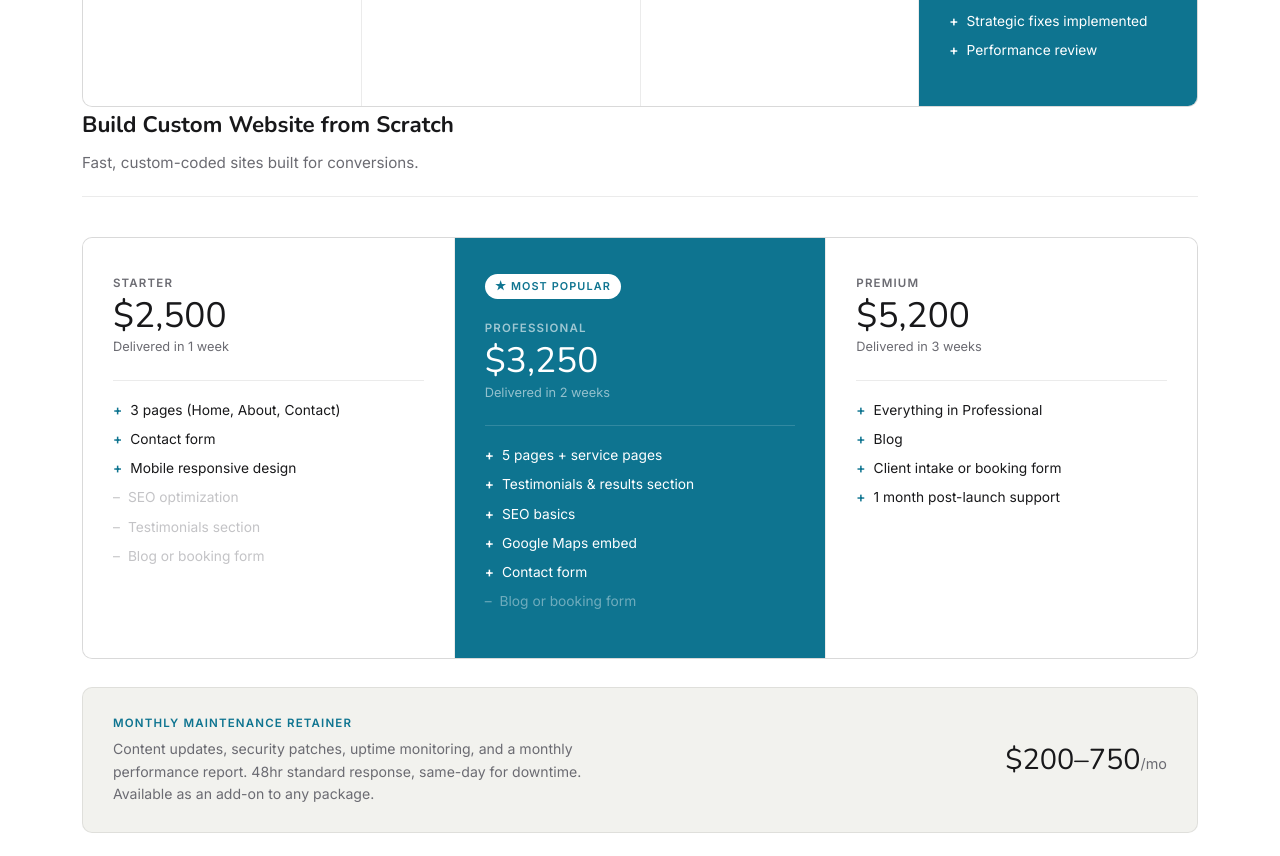
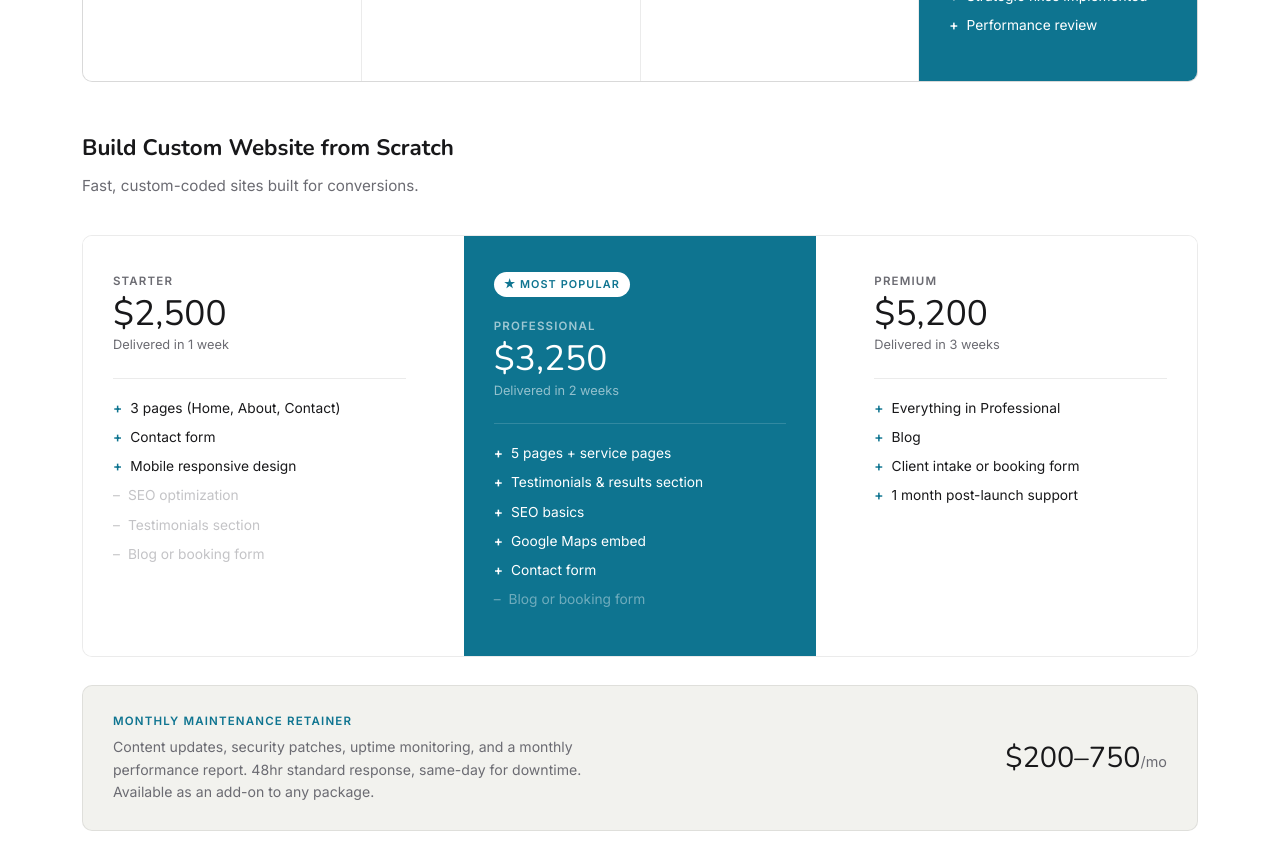
Before and after one commit to unachoza/arianna-builds-portfolio, a React (Vite) app: page / in a window 1280 px wide. Shown: the part 1820-2676 px from the top of the page. Built offline with nearby package versions, Linux system fonts and the light colour scheme.

Commit message:
services spacing

```diff
--- a/src/App.tsx
+++ b/src/App.tsx
@@ -146,7 +146,14 @@ const AUDIT_SERVICES = [
 		delivery: "2–3 weeks",
 		featured: true,
 		desc: "Comprehensive audit with prioritized improvements across your entire site",
-		on: ["Complete UX/content audit", "Accessibility basics", "Conversion optimization", "Analytics setup", "Strategic fixes implemented", "Performance review"],
+		on: [
+			"Complete UX/content audit",
+			"Accessibility basics",
+			"Conversion optimization",
+			"Analytics setup",
+			"Strategic fixes implemented",
+			"Performance review",
+		],
 		off: [],
 	},
 ];
@@ -373,6 +380,7 @@ function Services() {
 					</p>
 				</FadeIn>
 
+				<div className="services__grid--audit">
 					<FadeIn delay={50}>
 						<div className="services__subsection">
 							<h3 className="services__subheading">Audit & Improve Existing Site</h3>
@@ -404,7 +412,9 @@ function Services() {
 							))}
 						</div>
 					</FadeIn>
+				</div>
 
+				<div className="services__grid--build">
 					<FadeIn delay={150}>
 						<div className="services__subsection">
 							<h3 className="services__subheading">Build Custom Website from Scratch</h3>
@@ -435,6 +445,7 @@ function Services() {
 							))}
 						</div>
 					</FadeIn>
+				</div>
 
 				<FadeIn delay={250}>
 					<div className="retainer">
--- a/src/portfolio.css
+++ b/src/portfolio.css
@@ -408,13 +408,19 @@ section {
 
 .services__subsection {
   margin-top: 60px;
-  margin-bottom: 40px;
+  margin-bottom: 1rem;
   padding-bottom: 20px;
-  border-bottom: 1px solid var(--t-border);
+}
+
+.services__grid--build .pkg-grid{
+    border-radius: var(--t-r);
+    background: var(--t-border);
+    background: white;
+    gap: 28px;
 }
 
 .services__subsection:first-of-type {
-  margin-top: 0;
+  margin-top: 3rem;
 }
 
 .services__subheading {
```
Lines whose indentation alone changed are shown as unchanged.
